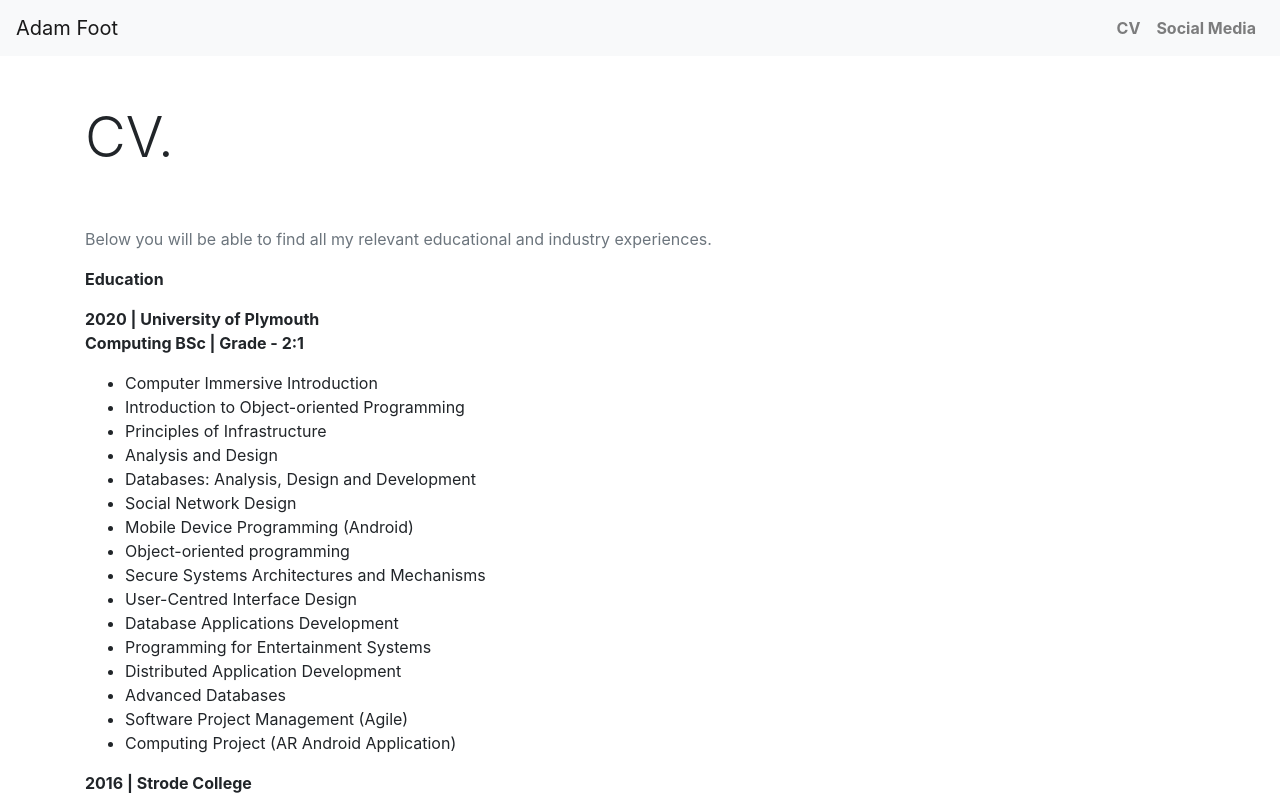
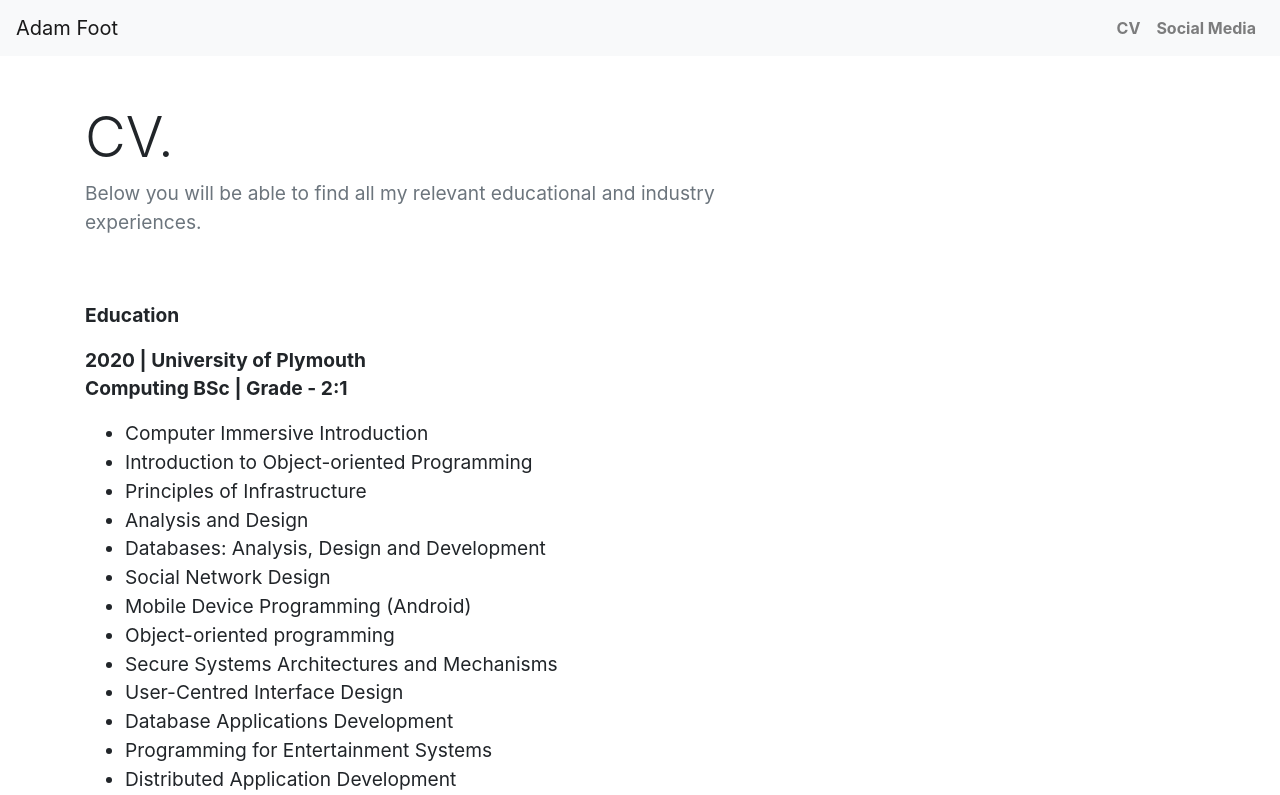
Before and after one commit to Adam-Foot/adamfoot.com, a React (Create React App) app: page /cv in a window 1280 px wide. Shown: the top 795 px of the page. Built offline with nearby package versions, Linux system fonts and the light colour scheme.

Commit message:
Finished CV page with educational and industry experience content

```diff
--- a/src/components/CV.js
+++ b/src/components/CV.js
@@ -1,14 +1,14 @@
 import React from 'react';
 
 const CV = () => (
-    <div className="container">
-        <div className="row mb-5">
+    <div className="container font-big">
+        <div className="row">
             <div className="col-12">
                 <h1 className="display-4">CV.</h1>
             </div>
         </div>
 
-        <div className="row">
+        <div className="row mb-5">
             <div className="col-12 col-md-8 col-lg-7">
                 <p className="text-muted">Below you will be able to find all my relevant educational and industry
                     experiences.</p>
@@ -105,7 +105,7 @@ const CV = () => (
 
         <div className="row">
             <div className="col-12 text-center">
-                <p className="text-muted">&#169; Copyright 2021 - Adam Foot</p>
+                <p className="text-muted font-small">&#169; Copyright 2021 - Adam Foot</p>
             </div>
         </div>
     </div>
```
